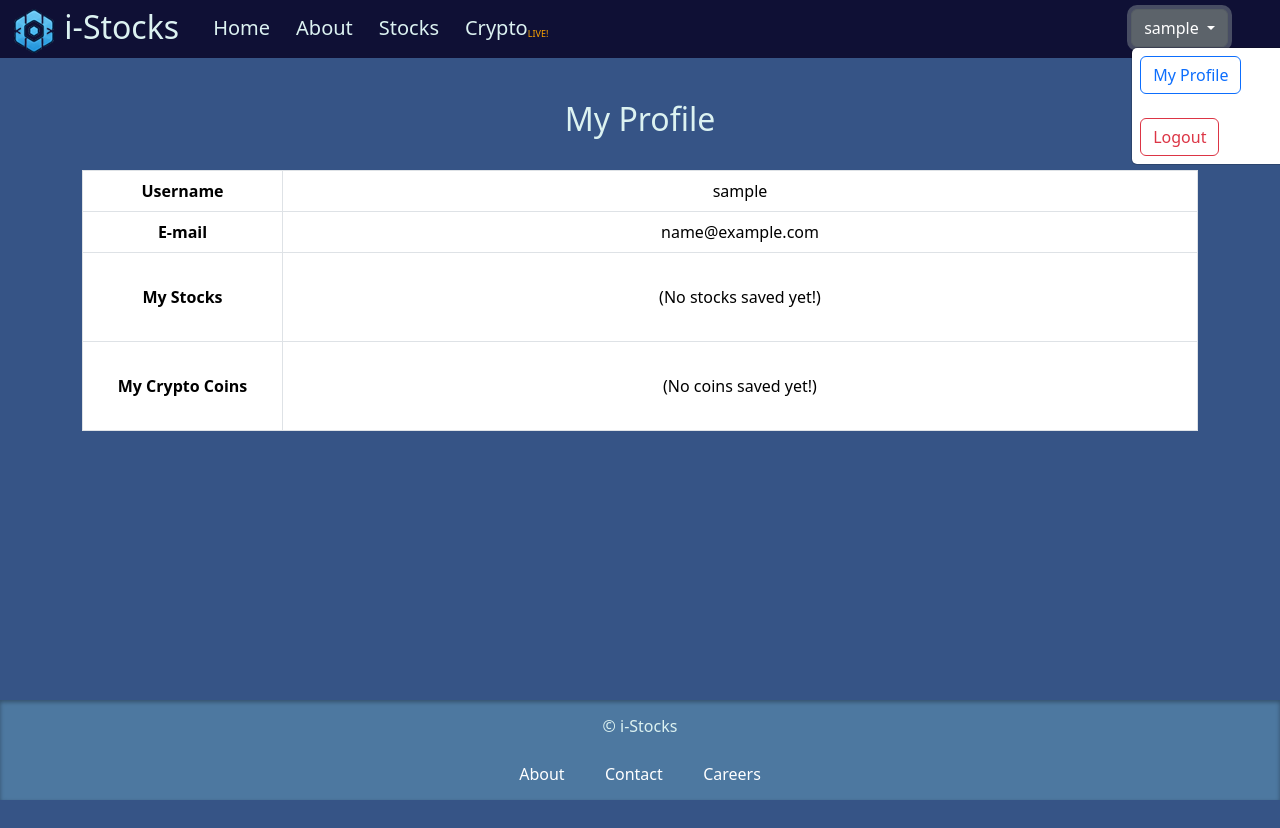
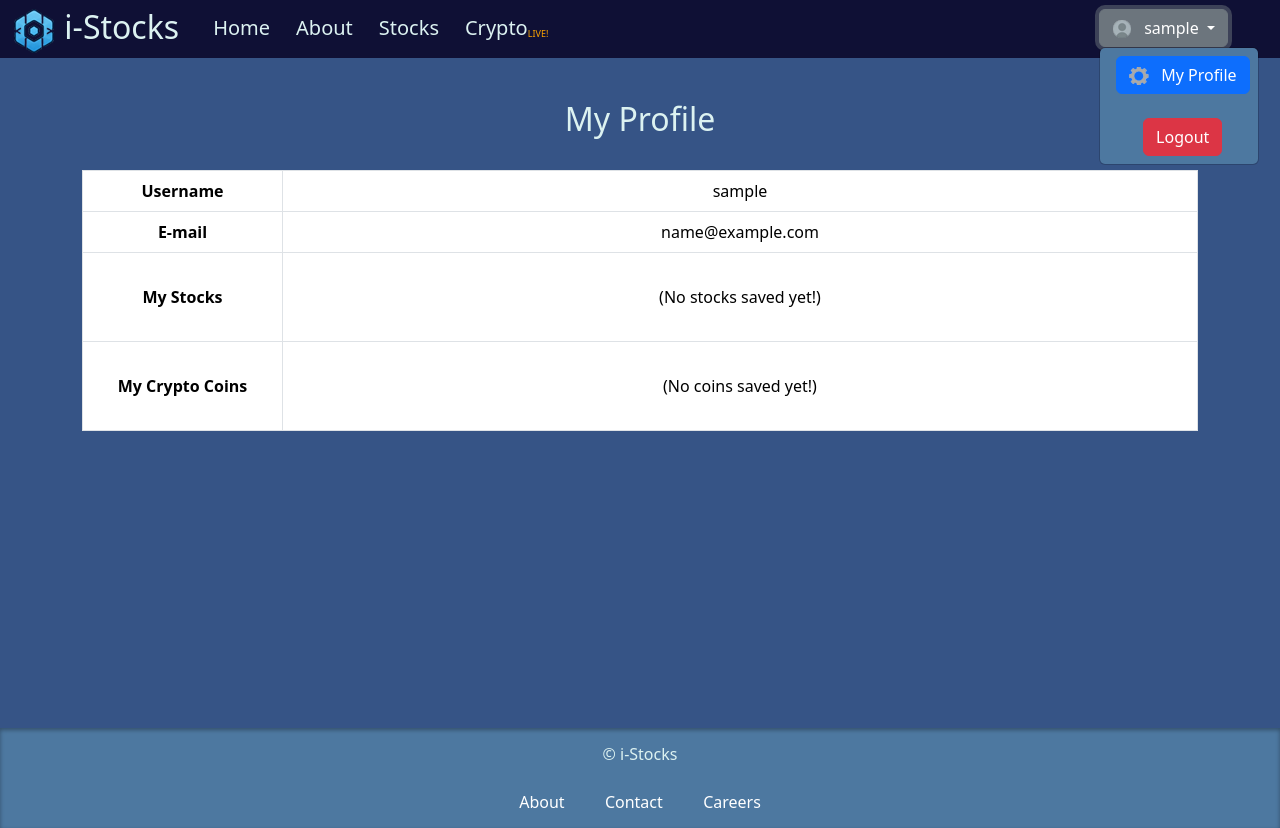
Before and after one commit to dan7467/stock-predictor, a Django app: page /my_profile/ in a window 1280 px wide, after a click that opens the changed part. Before the commit the page ends 800 px from the top, so only its background shows below. Run offline with Django 5.2, Linux system fonts and the light colour scheme; the visitor is signed in with stand-in values (Sample User, id 1).

Commit message:
minor UI tweaks

```diff
--- a/main/static/style.css
+++ b/main/static/style.css
@@ -4,18 +4,6 @@
     --navbar: #0F1035;
     --text: #DCF2F1;
 }
-
-/* overriding bootstrap btns: */
-
-/* .btn.btn-primary,
-.btn.btn-primary:hover,
-.btn.btn-primary:focus,
-.btn.btn-primary:active,
-.btn.btn-primary.active {
-    color: #ffffff;
-    background-color: pink;
-    border-color: pink;
-} */
 
 html {
     background-color: var(--bg);
@@ -71,15 +59,26 @@ nav {
     color: #97977a;
     transition: 0.3s;
 }
-
+body {
+    min-height: 100vh;
+    margin: 0;
+    position: relative;
+}
+body::after {
+    content: '';
+    display: block;
+    height: 100px;
+    /* Set same as footer's height */
+}
 footer {
     background-color: var(--bg_bright);
     padding: 14px;
-    position: fixed;
+    position: absolute;
     left: 0;
     bottom: 0;
     width: 100%;
     text-align: center;
+    height: 100px;
     box-shadow: 0px 2px 4px rgba(0, 0, 0, 0.343) inset;
 }
 
@@ -101,21 +100,6 @@ footer {
     width: 200px;
     max-width: 200px;
     vertical-align: middle;
-}
-
-.btn.btn-danger {
-    background-color: #AE445A !important;
-    outline-color: #AE445A !important;
-}
-
-.btn.btn-danger:hover {
-    background-color: #7f2f3f !important;
-    outline-color: #7f2f3f !important;
-}
-
-.btn.btn-danger:active {
-    background-color: #6f2332 !important;
-    outline-color: #6f2332 !important;
 }
 
 .form-container {
--- a/main/templates/login.html
+++ b/main/templates/login.html
@@ -7,6 +7,8 @@
     <meta name="viewport" content="width=device-width, initial-scale=1">
     <title>{% block title %}i-Stocks | Login{% endblock %}</title>
 </head>
+
+<br/><br/>
 
     <h2>Login</h2>
 
--- a/main/templates/my_profile.html
+++ b/main/templates/my_profile.html
@@ -80,15 +80,15 @@
                                 {% if deleted %}
                                     {% if deleted == stock %}
                                     {% else %}
-                                    <div class="btn-group btn-group-sm">
-                                        <button type="button" class="btn btn-primary">{{ stock }}</button>
-                                        <button type="submit" id="del_{{ stock }}_btn" onclick="remove_from_my_stocks('{{ stock }}')" class="btn btn-danger">Delete</button>
+                                    <div>
+                                        <button type="button" class="btn btn-primary">{{ stock }}</button> &ensp;
+                                        <button type="submit" id="del_{{ stock }}_btn" onclick="remove_from_my_stocks('{{ stock }}')" class="btn btn-outline-danger">Delete</button>
                                     </div><br/><br/>
                                     {% endif %}
                                 {% else %}
-                                    <div class="btn-group btn-group-sm">
-                                        <a href="/stocks?selection={{stock}}"><button type="button" class="btn btn-primary">{{ stock }}</button></a>
-                                        <button type="submit" id="del_{{ stock }}_btn" onclick="remove_from_my_stocks('{{ stock }}')" class="btn btn-danger">Delete</button>
+                                    <div>
+                                        <a href="/stocks?selection={{stock}}"><button type="button" class="btn btn-primary">{{ stock }}</button></a> &ensp;
+                                        <button type="submit" id="del_{{ stock }}_btn" onclick="remove_from_my_stocks('{{ stock }}')" class="btn btn-outline-danger">Delete</button>
                                     </div><br/><br/>
                                 {% endif %}
                             {% endfor %}
@@ -124,15 +124,15 @@
                                 {% if deleted %}
                                     {% if deleted == coin %}
                                     {% else %}
-                                    <div class="btn-group btn-group-sm">
-                                        <button type="button" class="btn btn-primary">{{ coin }}</button>
-                                        <button type="submit" id="del_{{ coin }}_btn" onclick="remove_from_my_coins('{{ coin }}')" class="btn btn-danger">Delete</button>
+                                    <div>
+                                        <button type="button" class="btn btn-primary">{{ coin }}</button> &ensp;
+                                        <button type="submit" id="del_{{ coin }}_btn" onclick="remove_from_my_coins('{{ coin }}')" class="btn btn-outline-danger">Delete</button>
                                     </div><br/><br/>
                                     {% endif %}
                                 {% else %}
-                                    <div class="btn-group btn-group-sm">
-                                        <a href="/crypto_live_plotter/?requested_coin={{coin}}&from_page_num=0"><button type="button" class="btn btn-primary">{{ coin }}</button></a>
-                                        <button type="submit" id="del_{{ coin }}_btn" onclick="remove_from_my_coins('{{ coin }}')" class="btn btn-danger">Delete</button>
+                                    <div>
+                                        <a href="/crypto_live_plotter/?requested_coin={{coin}}&from_page_num=0"><button type="button" class="btn btn-primary">{{ coin }}</button></a> &ensp;
+                                        <button type="submit" id="del_{{ coin }}_btn" onclick="remove_from_my_coins('{{ coin }}')" class="btn btn-outline-danger">Delete</button>
                                     </div><br/><br/>
                                 {% endif %}
                             {% endfor %}
--- a/main/templates/navbar.html
+++ b/main/templates/navbar.html
@@ -40,13 +40,14 @@
 
             <div class="dropdown">
 
-                    <button id="user_menu" type="button" class="btn btn-secondary dropdown-toggle" data-toggle="dropdown">
+                    <button id="user_menu" type="button" class="btn btn-outline-secondary dropdown-toggle" data-toggle="dropdown">
+                        <img src="/static/myprofile_icon.png" /> &nbsp;
                         {{ user.username }}
                     </button>
-                    <div class="dropdown-menu dropdown-menu-right">
-                        <a class="btn btn-outline-primary ms-2" href="{% url 'my_profile' %}">My Profile</a>
+                    <div class="dropdown-menu" style="background-color: #4d78a0 !important; text-align: center !important;">
+                        <a class="btn btn-primary ms-2" href="{% url 'my_profile' %}"><img src="/static/settings_icon.png" /> &nbsp; My Profile</a>
                         <br/><br/>
-                        <a class="btn btn-outline-danger ms-2" href="{% url 'log_out' %}">Logout</a>
+                        <a class="btn btn-danger ms-2" href="{% url 'log_out' %}">Logout</a>
 
                     </div>
                 </div>
--- a/main/templates/register.html
+++ b/main/templates/register.html
@@ -3,6 +3,8 @@
 {% block title %}Register{% endblock %}
 
 {% block content %}
+
+<br/><br/>
 
 <h2>Register</h2>
 
```
Also changed, not shown: main/templates/base.html (+6 -2 lines), main/static/myprofile_icon.png (added), main/static/settings_icon.png (added).
